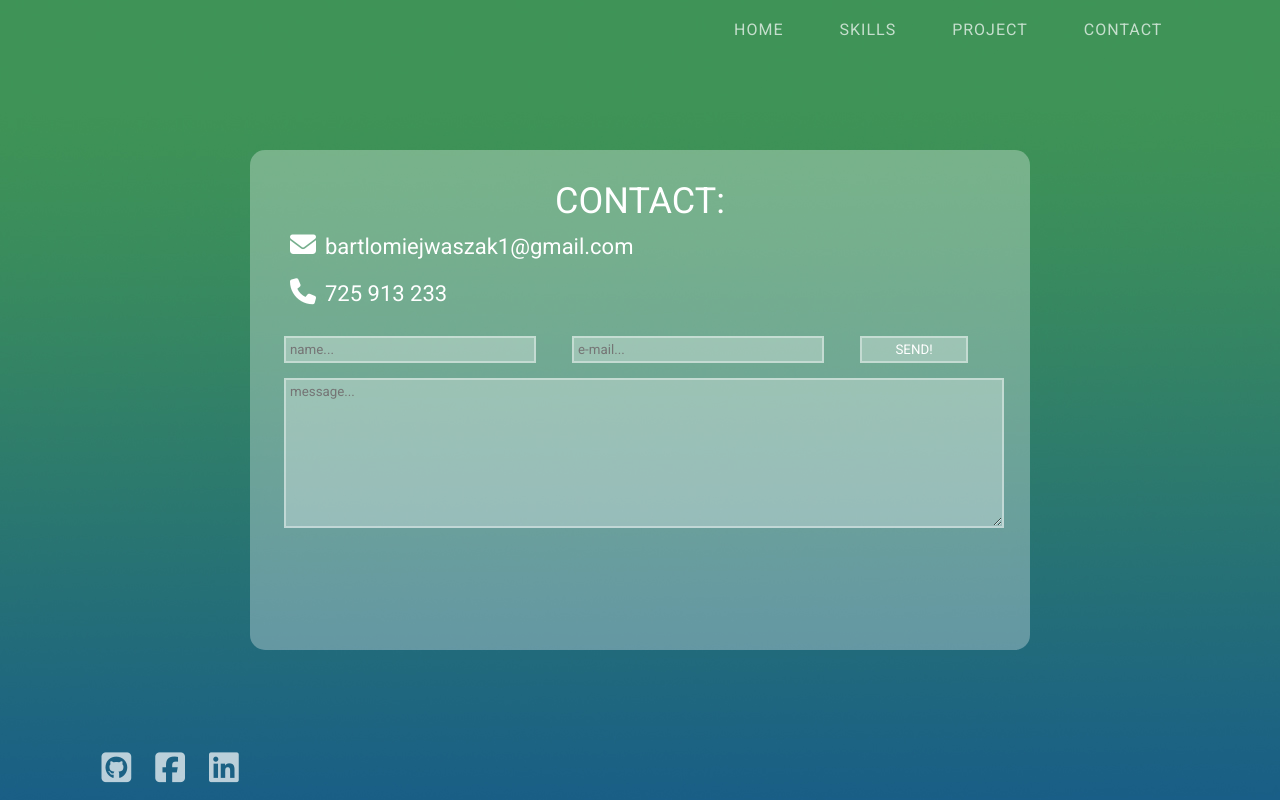
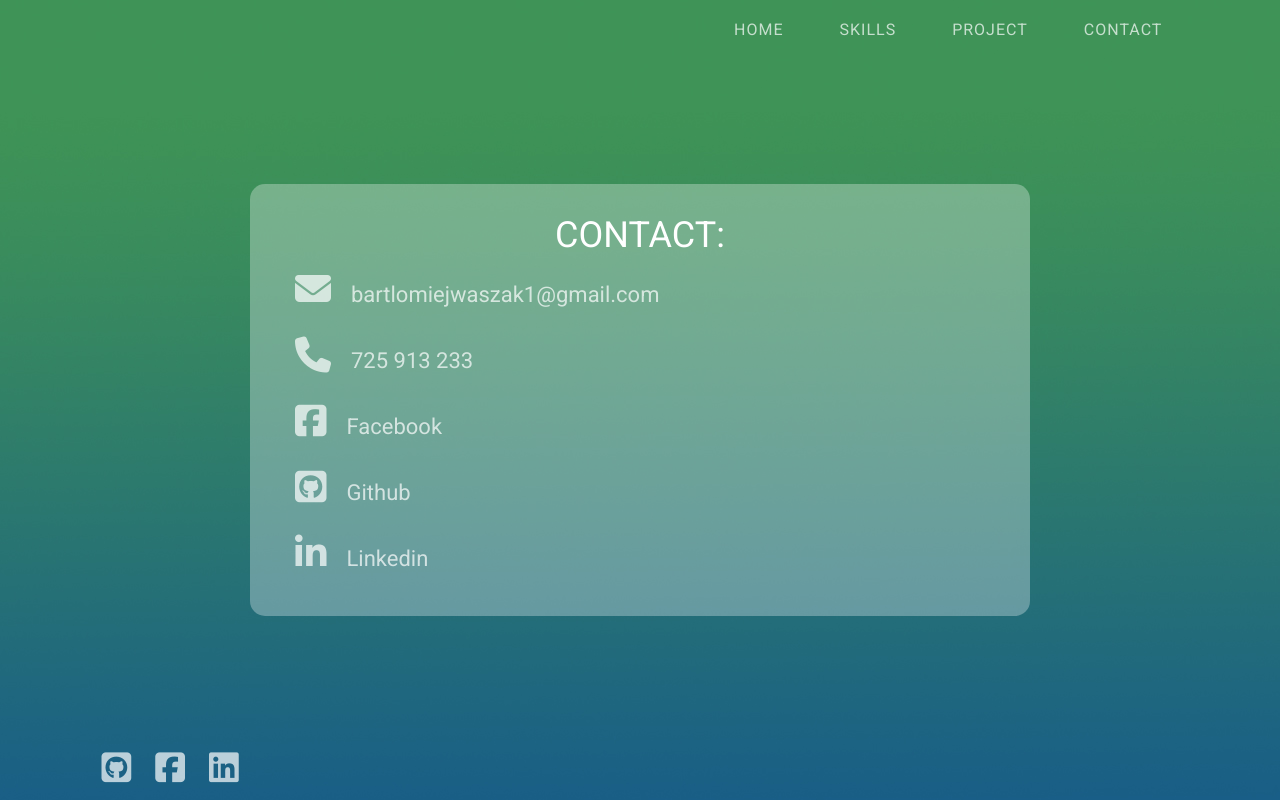
Before and after one commit to Bartek8/my_web, a React (Create React App) app: page /contact in a window 1280 px wide. Built offline with nearby package versions, Linux system fonts and the light colour scheme.

Commit message:
updated contact page

```diff
--- a/src/layouts/Header.js
+++ b/src/layouts/Header.js
@@ -21,7 +21,8 @@ const modal = (
         <div className="modal__content">
             <div onClick={handleClick} className="modal__close"><i class="fas fa-times"></i></div>
             <h1 className="modal__title">--about me--</h1>
-            <p className="modal__text">I'm a student of IT systems security, Master's level at the Poznań University of Technology. I feel best in front-end but currently I develop in both front-end and back-end technologies.<br></br> I have basic skills in every language, because I'm a teacher in the programming school 'Giganci Programowania'.<br></br> However, I mainly create websites in which I use especially: html, css (framework and preprocessor), JS (back-end and front-end frameworks). I try to take care of code clarity and learn new technologies to put them into practice.<br></br> I become a better programmer every day but I don't forget about other hobbies. Moją pasją są podróże, dzieki ktorym rozwijam się kulinarnie, uwielbiam wszelkie kuchnie świata, w szczególnosci: wietnamską, tajską, włoską oraz japońską. In addition, my hobby is squash, I am a member of AZS.</p>
+            <p className="modal__text">I'm a student of IT systems security, Master's level at the Poznań University of Technology. I feel best in front-end but currently I develop in both front-end and back-end technologies. I have basic skills in every language, because I'm a teacher at the programming school 'Giganci Programowania'. However, I mainly create websites in which I use especially: html, css (framework and preprocessor), JS (back-end and front-end frameworks). I try to take care of code clarity and learn new technologies to put them into practice. I become a better programmer every day but I don't forget about other hobbies. I'm fond of travelling, because it helps me develop my cooking skills. I like every kind of cuisine, yet my favourites are japanese, vietnamese, thai and italian. In addition, my hobby is squash, I am a member of AZS.
+</p>
         </div>
     </div>
 );
--- a/src/pages/ContactPage.js
+++ b/src/pages/ContactPage.js
@@ -1,4 +1,5 @@
 import React from 'react';
+import { Link } from 'react-router-dom'
 
 const ContactPage = () => {
     return (
@@ -7,15 +8,14 @@ const ContactPage = () => {
             <div className="contact__icons">
                 <div className="contact__icon"><i class="contact__icon--mail fas fa-envelope"></i>bartlomiejwaszak1@gmail.com</div>
                 <div className="contact__icon"><i class="contact__icon--phone fas fa-phone"></i>725 913 233</div>
+                <div className="contact__icon"><a className="contact__link" href="https://www.facebook.com/waszak.b"><i class="fab fa-facebook-square contact__icon--facebook"></i>Facebook</a></div>
+                <div className="contact__icon">
+                    <a className="contact__link" href="https://github.com/Bartek8">
+                        <i class="fab fa-github-square contact__icon--github"></i>Github
+                    </a>
+                </div>
+                <div className="contact__icon"><a className="contact__link" href="https://www.linkedin.com/in/bart%C5%82omiej-waszak-aa7308190/"><i class="fab fa-linkedin-in contact__icon--linkedin"></i>Linkedin</a></div>
             </div>
-            <form className='form'>
-                <div className='form__input'>
-                    <input className="form__input--name" type="text" placeholder="name..." />
-                    <input className="form__input--mail" type="text" placeholder="e-mail..." />
-                    <button className="form__input--btn text-uppercase" type='submit'>send!</button>
-                </div>
-                <textarea className='form__textarea' name="" id="" cols="30" rows="10" placeholder="message..."></textarea>
-            </form>
 
         </div>);
 }
--- a/src/pages/ProjectPage.js
+++ b/src/pages/ProjectPage.js
@@ -3,7 +3,7 @@ import React from 'react';
 const ProjectPage = () => {
     return (
         <>
-
+            work in progress!
         </>);
 }
 
--- a/src/styles/_Contact.scss
+++ b/src/styles/_Contact.scss
@@ -1,27 +1,80 @@
 .contact {
     width: 780px;
-    height: 500px;
+    height: auto;
     background-color: rgba(255, 255, 255, 0.3);
     border-radius: 15px;
-    color: white;
+    color: $primary-color;
     padding: 30px;
+    animation: show 1s;
+
+    @include mq(medium) {
+        width: 500px;
+    }
+
+    @include mq(xsmall) {
+        width: 300px;
+    }
 
     &__title {
         font-size: 36px;
+        color: white;
+
+        @include mq(medium) {
+            font-size: 22px;
+        }
+
+        @include mq(xsmall) {
+            font-size: 16px;
+        }
     }
 
     &__icons {
         text-align: left;
     }
 
+    &__link {
+        text-decoration: none;
+        color: $primary-color;
+
+        &:hover {
+            color: $hover-color;
+        }
+    }
+
     &__icon {
         font-size: 22px;
-        padding: 10px;
+        padding: 15px;
+        cursor: pointer;
+
+        @include mq(medium) {
+            font-size: 17px;
+        }
+
+        @include mq(xsmall) {
+            font-size: 12px;
+        }
 
         &--mail,
-        &--phone {
-            margin-right: 9px;
-            font-size: 26px
+        &--phone,
+        &--facebook,
+        &--github,
+        &--linkedin {
+            margin-right: 20px;
+            font-size: 36px;
+
+            @include mq(medium) {
+                margin-right: 16px;
+                font-size: 22px;
+            }
+
+            @include mq(xsmall) {
+                margin-right: 12px;
+                font-size: 18px;
+            }
+        }
+
+        &:hover {
+            color: $hover-color;
         }
     }
 }
@@ -50,6 +103,8 @@
         &--btn {
             width: 15%;
         }
+
+
     }
 
     &__textarea {
@@ -61,3 +116,17 @@
         height: 150px;
     }
 }
+
+@keyframes show {
+    0% {
+        opacity: 0;
+    }
+
+    40% {
+        opacity: 0;
+    }
+
+    100% {
+        opacity: 1;
+    }
+}
```
Also changed, not shown: src/css/index.min.css, src/images/cv.jpg, 1 other file (tests, documents, lock files or other folders).
